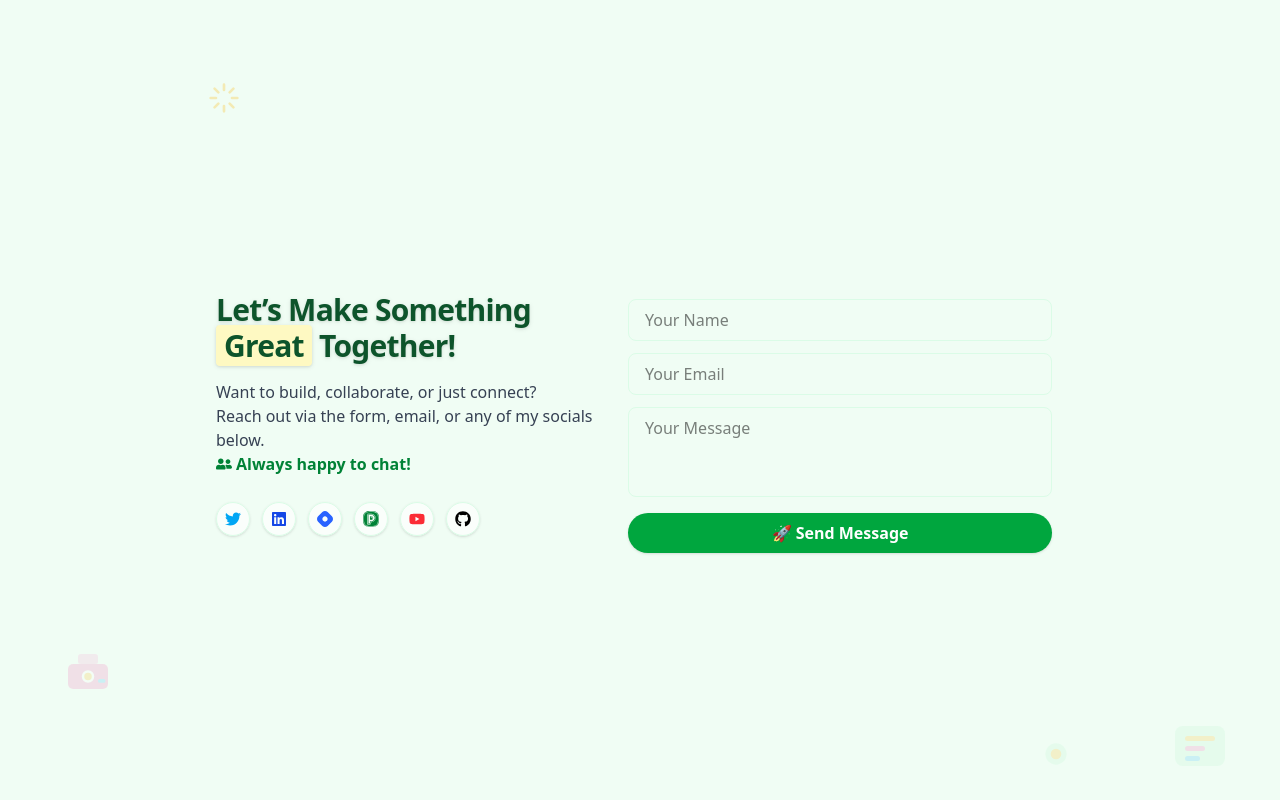
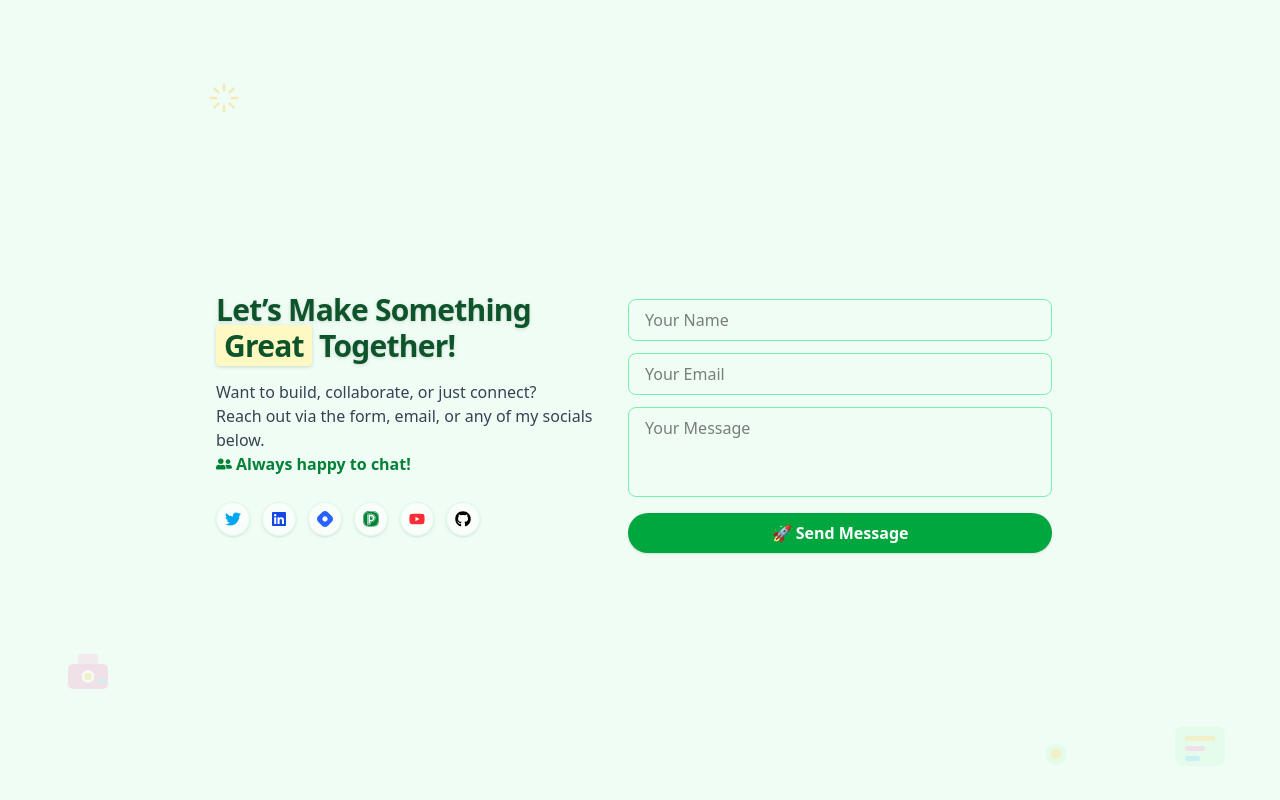
Before and after one commit to snehafarkya/diaryOfSneha, a Next.js app: page / in a window 1280 px wide. Shown: the part 3533-4333 px from the top of the page. Built offline with nearby package versions, Linux system fonts and the light colour scheme; no server answers.

Commit message:
update: form field border color updated

```diff
--- a/app/components/ContactSection.tsx
+++ b/app/components/ContactSection.tsx
@@ -123,7 +123,7 @@ const socials = [
           type="text"
           name="name"
           placeholder="Your Name"
-          className="px-4 py-2 rounded-lg border border-green-100 focus:border-green-400 outline-none text-base"
+          className="px-4 py-2 rounded-lg border border-green-300 focus:border-green-600 outline-none text-base"
           value={form.name}
           onChange={e => setForm(f => ({ ...f, name: e.target.value }))}
           required
@@ -132,7 +132,7 @@ const socials = [
           type="email"
           name="email"
           placeholder="Your Email"
-          className="px-4 py-2 rounded-lg border border-green-100 focus:border-green-400 outline-none text-base"
+          className="px-4 py-2 rounded-lg border border-green-300 focus:border-green-600 outline-none text-base"
           value={form.email}
           onChange={e => setForm(f => ({ ...f, email: e.target.value }))}
           required
@@ -141,7 +141,7 @@ const socials = [
           name="message"
           placeholder="Your Message"
           rows={3}
-          className="px-4 py-2 rounded-lg border border-green-100 focus:border-green-400 outline-none resize-none text-base"
+          className="px-4 py-2 rounded-lg border border-green-300 focus:border-green-600 outline-none resize-none text-base"
           value={form.message}
           onChange={e => setForm(f => ({ ...f, message: e.target.value }))}
           required
```
